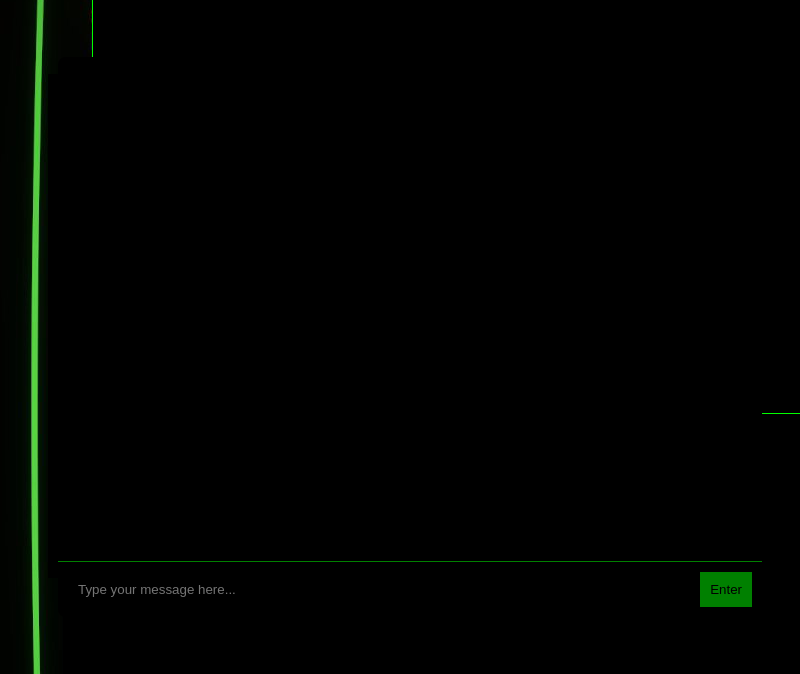
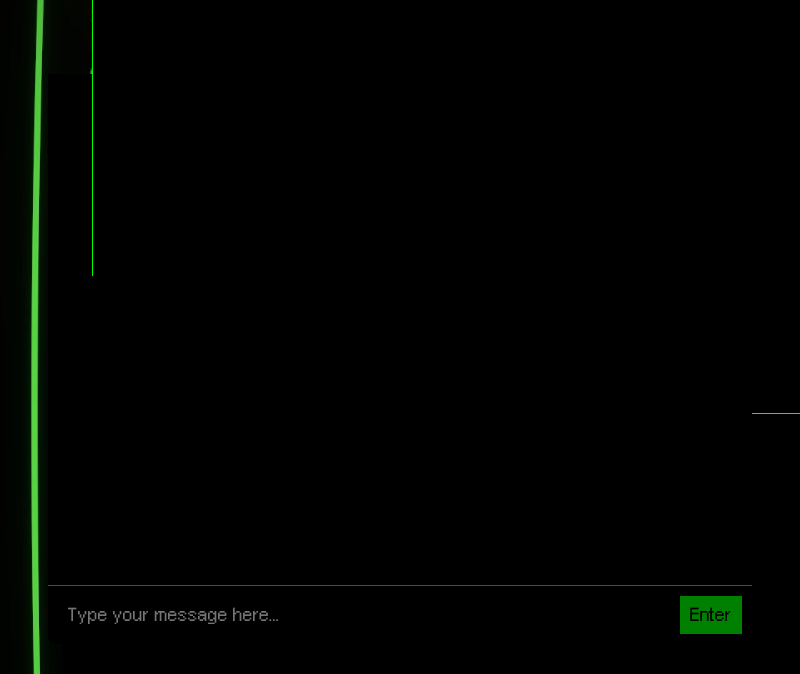
Before and after one commit to moechami/choice-game, an Electron app: page my-app/src/game.html in a window 800 px wide. Shown: the part 126-800 px from the top of the page. Drawn offline with Linux system fonts and the light colour scheme; no server answers.

Commit message:
game styling changes

```diff
--- a/my-app/src/game.css
+++ b/my-app/src/game.css
@@ -1,7 +1,12 @@
+@font-face {
+  font-family: 'GameplayFont';
+  src: url(fonts/gamefont.ttf);
+}
+
 body {
   background-image: url('assets/gamebg.png');
   color: #d3d3d3;
-  font-family: 'Courier New', Courier, monospace;
+  font-family: GameplayFont;
   display: flex;
   flex-direction: column;
   justify-content: flex-start;
@@ -21,32 +26,37 @@ h1 {
 
 .chat-container {
   width: 88%;
+  font-family: GameplayFont;
   max-width: 3000px;
-  height: 70%; /* Increased height to accommodate chat box and input */
+  height: 46%; /* Increased height to accommodate chat box and input */
   background-color: black;
   border-radius: 8px;
   display: flex;
   flex-direction: column;
   justify-content: flex-start;
   overflow: hidden;
-  position: relative;
-  top: 50px; /* Adjust this value as necessary to position the chat box properly */
-  left: 10px;
+  position: absolute; /* Changed from relative to absolute */
+  bottom: 30px; /* Position the chat container at the bottom */
+  left: 50%; /* Center the chat container horizontally */
+  transform: translateX(-50%); /* Adjust the position to center properly */
 }
 
 .chat-box {
+  font-family: GameplayFont;
   flex-grow: 1;
   overflow-y: auto;
   padding: 10px;
 }
 
 .input-container {
+  font-family: GameplayFont;
   display: flex;
   border-top: 1px solid green;
   padding: 10px; /* Add padding to avoid overlap */
 }
 
 #user-input {
+  font-family: GameplayFont;
   flex-grow: 1;
   padding: 10px;
   border: none;
@@ -56,6 +66,7 @@ h1 {
 }
 
 button {
+  font-family: GameplayFont;
   padding: 10px;
   border: none;
   background-color: green;
--- a/my-app/src/styles.css
+++ b/my-app/src/styles.css
@@ -2,7 +2,7 @@
 
 @font-face {
     font-family: 'MenuTitle';
-    src: url(fonts/Gameplay.ttf);
+    src: url(fonts/menufont.ttf);
 }
 
 .mainMenuTitle {
@@ -15,12 +15,7 @@
 }
 
 body {
-    /* background-image: url('assets/startMenu.gif'); */
     background-image: url('assets/ChoiceBackground2.gif');
-   /* background-image: url('imgs/startMenuImg.webp');
-    background-size: cover;
-    background-repeat: no-repeat;
-    background-attachment: fixed; */
 }
 
 #buttons-container {
```
Also changed, not shown: my-app/src/fonts/gamefont.TTF (added), my-app/src/fonts/menufont.ttf (renamed from my-app/src/fonts/Gameplay.ttf).
